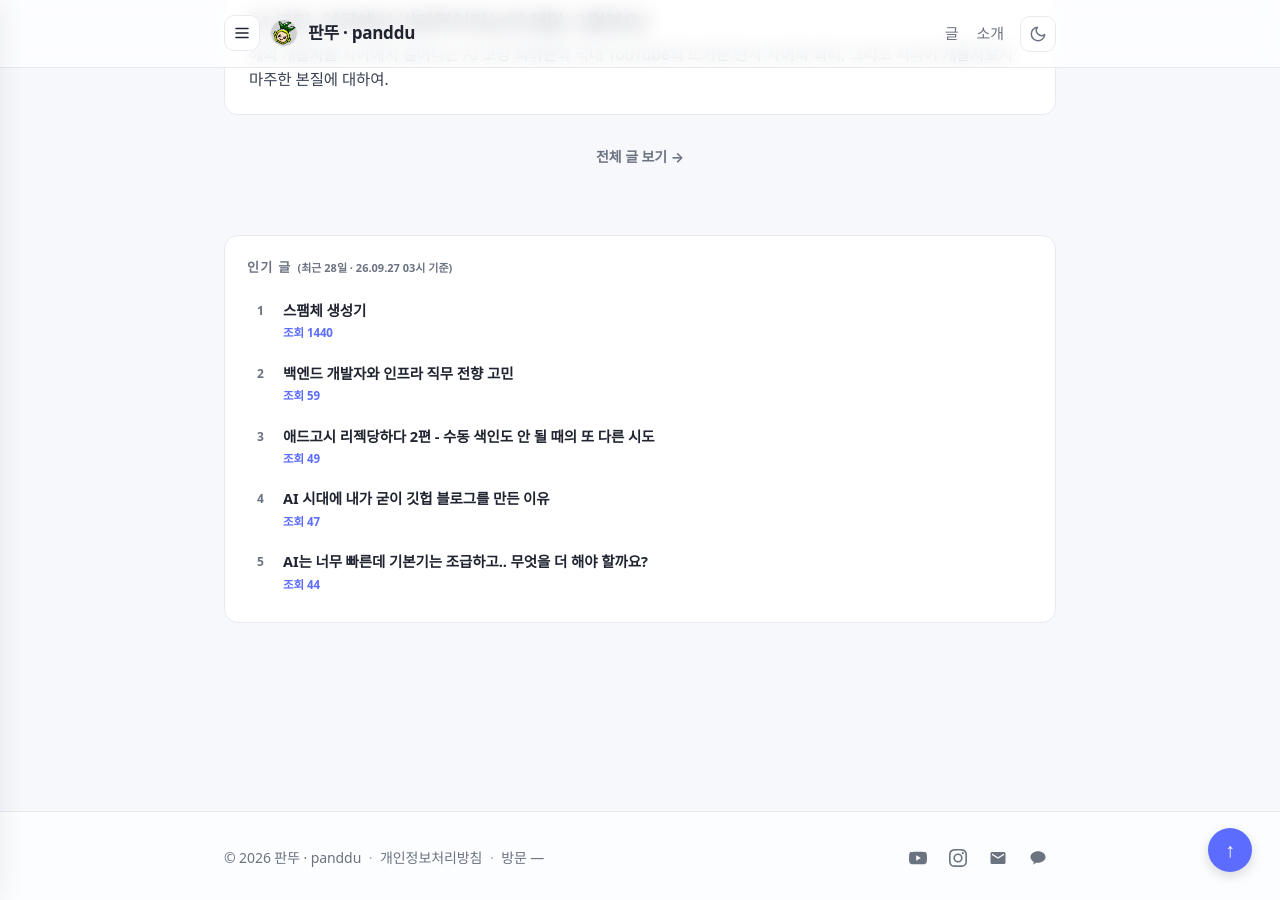
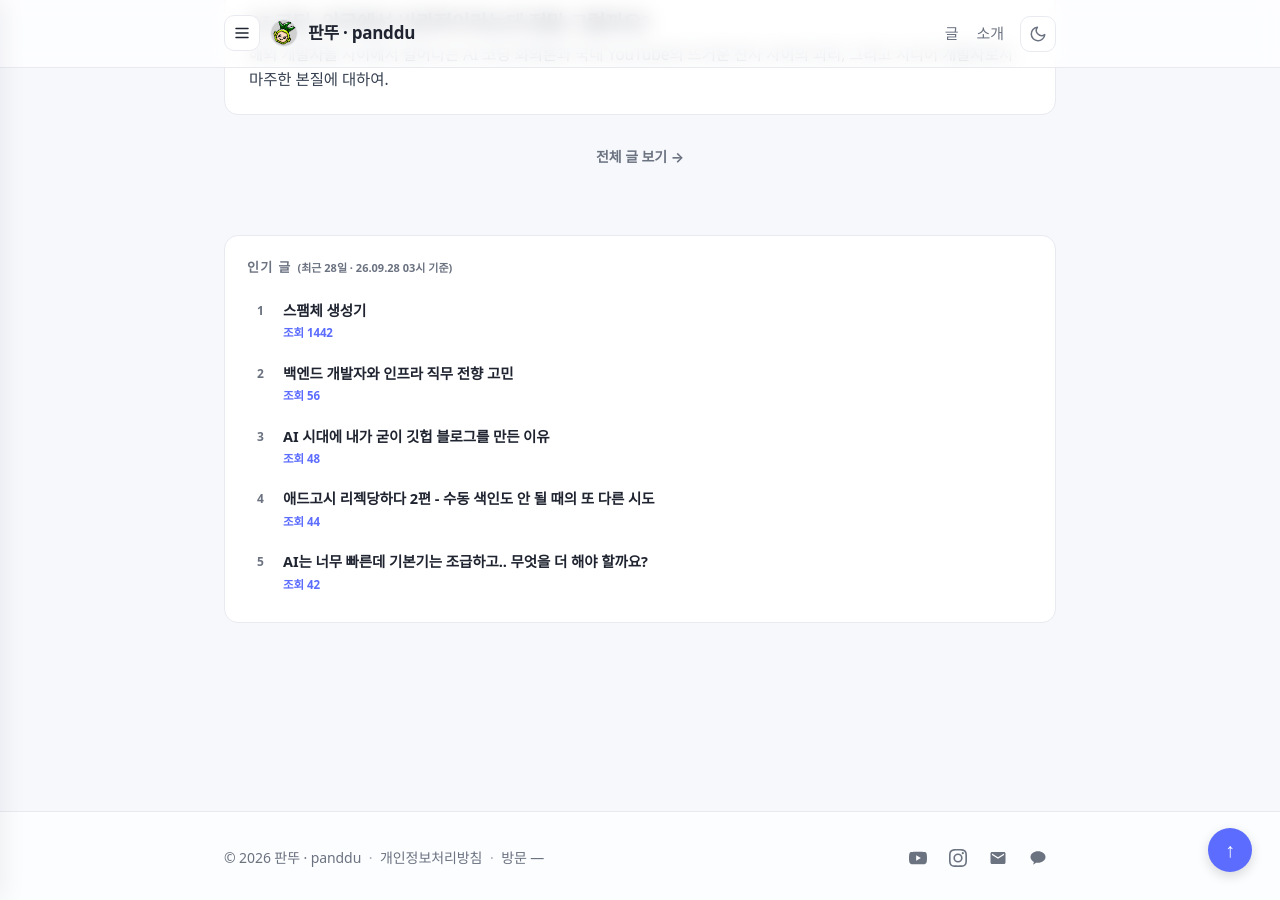
Before and after one commit to panddu/panddu.github.io, a Jekyll site: the page built from index.html, in a window 1280 px wide and 900 px high, scrolled down 1992 px. Built offline with Jekyll 4.4.1, drawn with Linux system fonts in a browser that asks for light colours; some web fonts are replaced.

Commit message:
chore: update popular posts

```diff
--- a/_data/popular_posts.json
+++ b/_data/popular_posts.json
@@ -1,31 +1,31 @@
 {
-  "generated_at": "2026-09-27T03:19:58+09:00",
+  "generated_at": "2026-09-28T03:53:58+09:00",
   "period_days": 28,
   "posts": [
     {
       "title": "스팸체 생성기",
       "url": "/posts/2019/04/spammaker/",
-      "views": 1440
+      "views": 1442
     },
     {
       "title": "백엔드 개발자와 인프라 직무 전향 고민",
       "url": "/posts/2026/08/backend-and-infra-counsel/",
-      "views": 59
+      "views": 56
+    },
+    {
+      "title": "AI 시대에 내가 굳이 깃헙 블로그를 만든 이유",
+      "url": "/posts/2026/08/why-i-made-github-blog/",
+      "views": 48
     },
     {
       "title": "애드고시 리젝당하다 2편 - 수동 색인도 안 될 때의 또 다른 시도",
       "url": "/posts/2026/08/adsense-rejection-diary-2/",
-      "views": 49
-    },
-    {
-      "title": "AI 시대에 내가 굳이 깃헙 블로그를 만든 이유",
-      "url": "/posts/2026/08/why-i-made-github-blog/",
-      "views": 47
+      "views": 44
     },
     {
       "title": "AI는 너무 빠른데 기본기는 조급하고.. 무엇을 더 해야 할까요?",
       "url": "/posts/2026/08/ai-and-basic-skills/",
-      "views": 44
+      "views": 42
     }
   ]
 }
```
